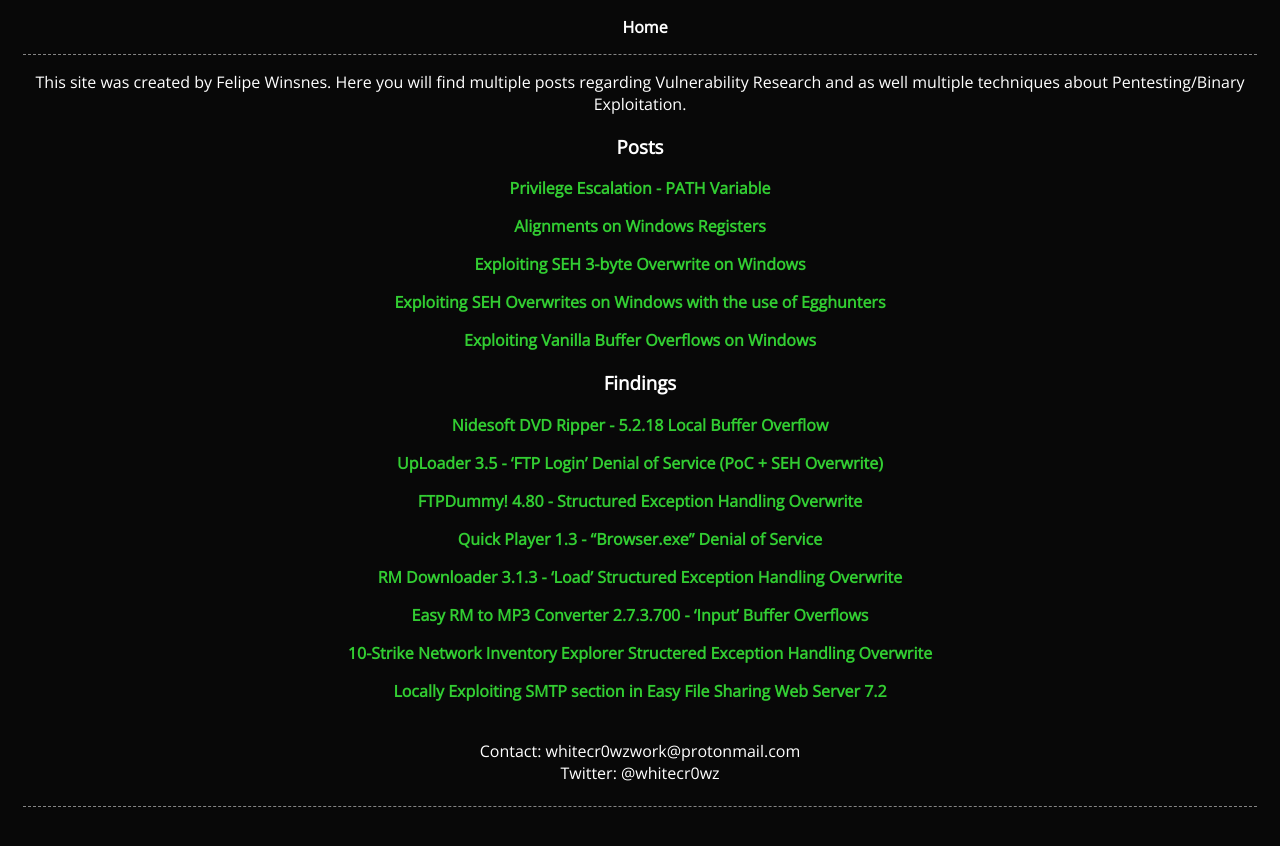
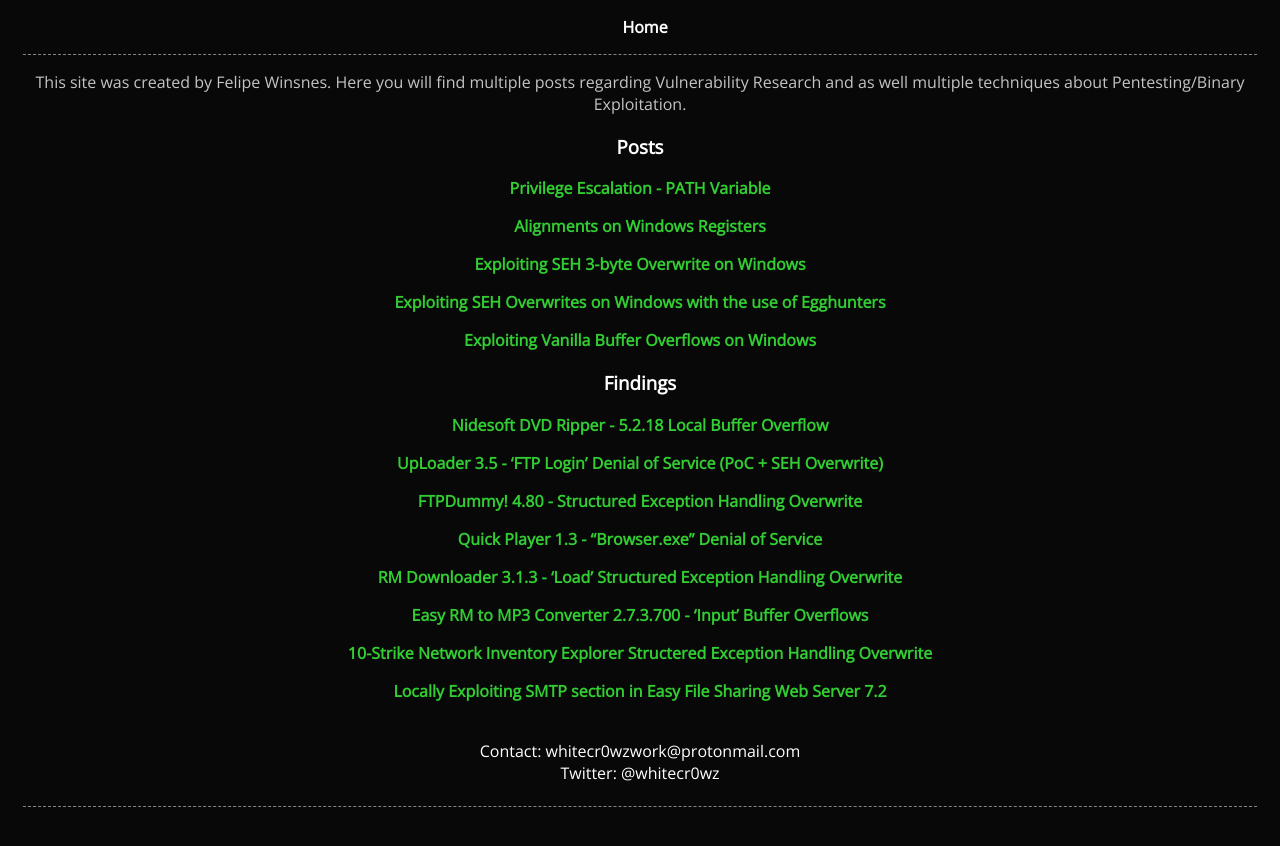
Before and after one commit to whitecr0wz/whitecr0wz.github.io, a Jekyll site: the page built from index.md, in a window 1280 px wide. Shown: the top 846 px of the page. Built offline with Jekyll 4.4.1, drawn with Linux system fonts in a browser that asks for light colours.

Commit message:
Update style.css

```diff
--- a/assets/css/style.css
+++ b/assets/css/style.css
@@ -19,10 +19,8 @@
 }
 */
 
-#particles-js
-{
-	height: 100%:
-	background: #f00
+p {
+	color: #c4c4c4;
 }
 
 div.a {
```
